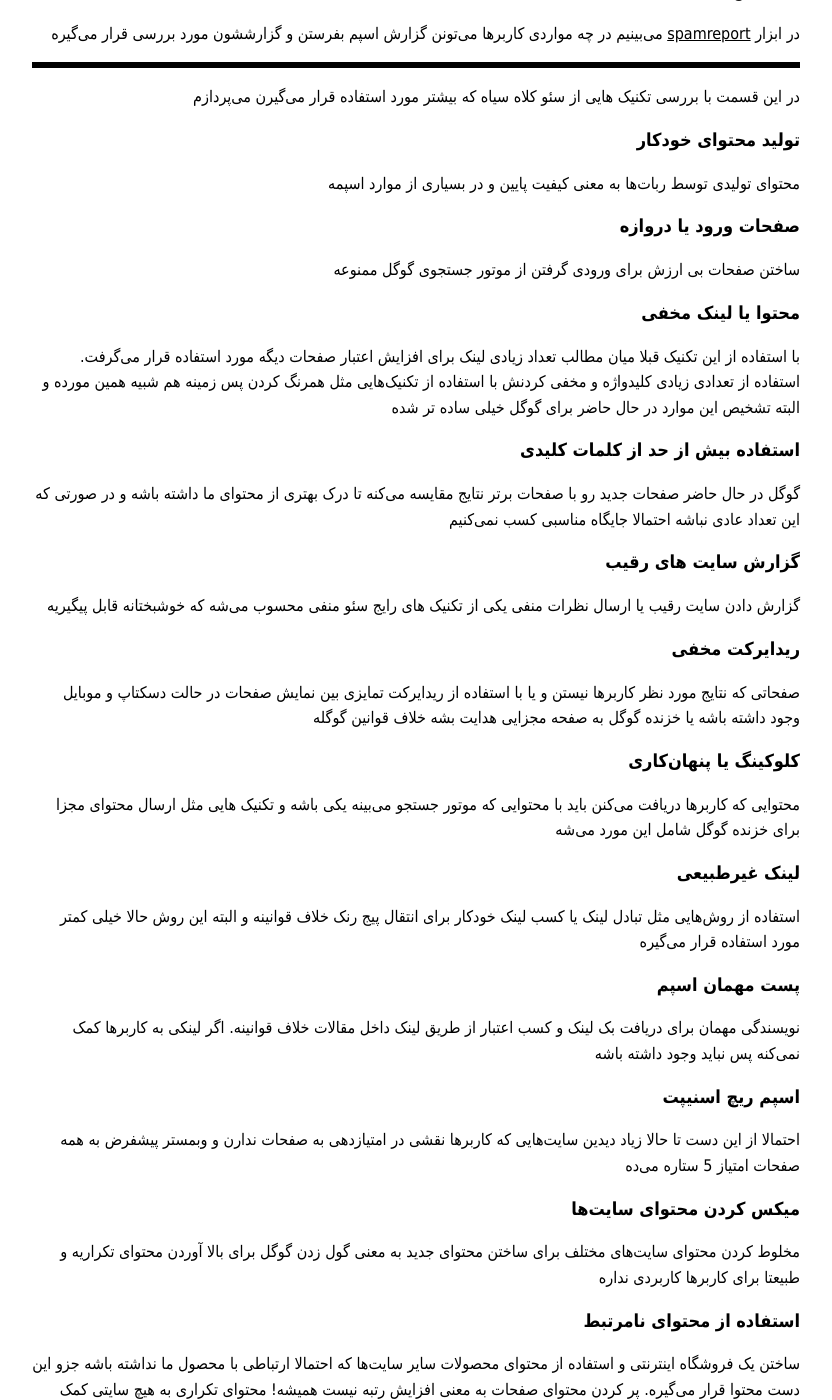
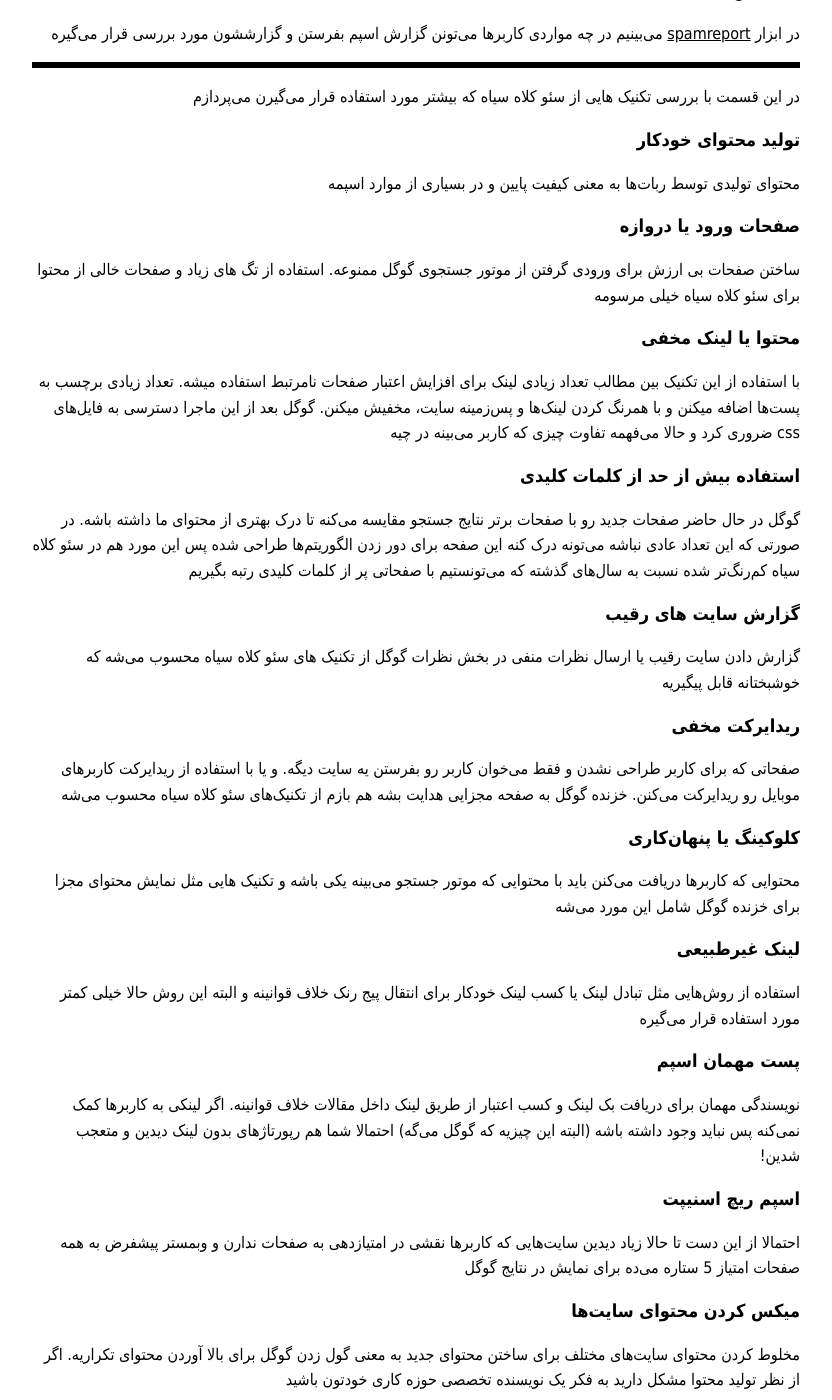
Before and after one commit to darkblog/darkblog.github.io, a Jekyll site: the page built from _posts/2021-5-2-black-hat-seo.md, in a window 1280 px wide and 1400 px high, scrolled down 491 px. Shown: the whole window, without its empty margins (224-1056 px from the left). Built offline with Jekyll 4.4.1, drawn with Linux system fonts in a browser that asks for light colours; some of the changed text lies outside the part shown.

Commit message:
Update 2021-5-2-black-hat-seo.md

```diff
--- a/_posts/2021-5-2-black-hat-seo.md
+++ b/_posts/2021-5-2-black-hat-seo.md
@@ -25,27 +25,27 @@ title: سئو کلاه سیاه چیست؟ آموزش black hat seo
 
 ## صفحات ورود یا دروازه
 
-ساختن صفحات بی ارزش برای ورودی گرفتن از موتور جستجوی گوگل ممنوعه
+ساختن صفحات بی ارزش برای ورودی گرفتن از موتور جستجوی گوگل ممنوعه. استفاده از تگ های زیاد و صفحات خالی از محتوا برای سئو کلاه سیاه خیلی مرسومه
 
 ## محتوا یا لینک مخفی
 
-با استفاده از این تکنیک قبلا میان مطالب تعداد زیادی لینک برای افزایش اعتبار صفحات دیگه مورد استفاده قرار می‌گرفت. استفاده از تعدادی زیادی کلیدواژه و مخفی کردنش با استفاده از تکنیک‌هایی مثل همرنگ کردن پس زمینه هم شبیه همین مورده و البته تشخیص این موارد در حال حاضر برای گوگل خیلی ساده تر شده
+با استفاده از این تکنیک بین مطالب تعداد زیادی لینک برای افزایش اعتبار صفحات نامرتبط استفاده میشه. تعداد زیادی برچسب به پست‌ها اضافه میکنن و با همرنگ کردن لینک‌ها و پس‌زمینه سایت، مخفیش میکنن. گوگل بعد از این ماجرا دسترسی به فایل‌های css ضروری کرد و حالا می‌فهمه تفاوت چیزی که کاربر می‌بینه در چیه
 
 ## استفاده بیش از حد از کلمات کلیدی
 
-گوگل در حال حاضر صفحات جدید رو با صفحات برتر نتایج مقایسه می‌کنه تا درک بهتری از محتوای ما داشته باشه و در صورتی که این تعداد عادی نباشه احتمالا جایگاه مناسبی کسب نمی‌کنیم
+گوگل در حال حاضر صفحات جدید رو با صفحات برتر نتایج جستجو مقایسه می‌کنه تا درک بهتری از محتوای ما داشته باشه. در صورتی که این تعداد عادی نباشه می‌تونه درک کنه این صفحه برای دور زدن الگوریتم‌ها طراحی شده پس این مورد هم در سئو کلاه سیاه کم‌رنگ‌تر شده نسبت به سال‌های گذشته که می‌تونستیم با صفحاتی پر از کلمات کلیدی رتبه بگیریم
 
 ## گزارش سایت های رقیب
 
-گزارش دادن سایت رقیب یا ارسال نظرات منفی یکی از تکنیک های رایج سئو منفی محسوب می‌شه که خوشبختانه قابل پیگیریه
+گزارش دادن سایت رقیب یا ارسال نظرات منفی در بخش نظرات گوگل از تکنیک های سئو کلاه سیاه محسوب می‌شه که خوشبختانه قابل پیگیریه
 
 ## ریدایرکت مخفی
 
-صفحاتی که نتایج مورد نظر کاربرها نیستن و یا با استفاده از ریدایرکت تمایزی بین نمایش صفحات در حالت دسکتاپ و موبایل وجود داشته باشه یا خزنده گوگل به صفحه مجزایی هدایت بشه خلاف قوانین گوگله
+صفحاتی که برای کاربر طراحی نشدن و فقط می‌خوان کاربر رو بفرستن یه سایت دیگه. و یا با استفاده از ریدایرکت کاربرهای موبایل رو ریدایرکت می‌کنن. خزنده گوگل به صفحه مجزایی هدایت بشه هم بازم از تکنیک‌های سئو کلاه سیاه محسوب می‌شه
 
 ## کلوکینگ یا پنهان‌کاری
 
-محتوایی که کاربرها دریافت می‌کنن باید با محتوایی که موتور جستجو می‌بینه یکی باشه و تکنیک هایی مثل ارسال محتوای مجزا برای خزنده گوگل شامل این مورد می‌شه
+محتوایی که کاربرها دریافت می‌کنن باید با محتوایی که موتور جستجو می‌بینه یکی باشه و تکنیک هایی مثل نمایش محتوای مجزا برای خزنده گوگل شامل این مورد می‌شه
 
 ## لینک غیرطبیعی
 
@@ -53,24 +53,24 @@ title: سئو کلاه سیاه چیست؟ آموزش black hat seo
 
 ## پست مهمان اسپم
 
-نویسندگی مهمان برای دریافت بک لینک و کسب اعتبار از طریق لینک داخل مقالات خلاف قوانینه. اگر لینکی به کاربرها کمک نمی‌کنه پس نباید وجود داشته باشه
+نویسندگی مهمان برای دریافت بک لینک و کسب اعتبار از طریق لینک داخل مقالات خلاف قوانینه. اگر لینکی به کاربرها کمک نمی‌کنه پس نباید وجود داشته باشه (البته این چیزیه که گوگل می‌گه) احتمالا شما هم رپورتاژهای بدون لینک دیدین و متعجب شدین!
 
 ## اسپم ریچ اسنیپت
 
-احتمالا از این دست تا حالا زیاد دیدین سایت‌هایی که کاربرها نقشی در امتیازدهی به صفحات ندارن و وبمستر پیشفرض به همه صفحات امتیاز 5 ستاره می‌ده
+احتمالا از این دست تا حالا زیاد دیدین سایت‌هایی که کاربرها نقشی در امتیازدهی به صفحات ندارن و وبمستر پیشفرض به همه صفحات امتیاز 5 ستاره می‌ده برای نمایش در نتایج گوگل
 
 ## میکس کردن محتوای سایت‌ها
 
-مخلوط کردن محتوای سایت‌های مختلف برای ساختن محتوای جدید به معنی گول زدن گوگل برای بالا آوردن محتوای تکراریه و طبیعتا برای کاربرها کاربردی نداره
+مخلوط کردن محتوای سایت‌های مختلف برای ساختن محتوای جدید به معنی گول زدن گوگل برای بالا آوردن محتوای تکراریه. اگر از نظر تولید محتوا مشکل دارید به فکر یک نویسنده تخصصی حوزه کاری خودتون باشید
 
 ## استفاده از محتوای نامرتبط
 
-ساختن یک فروشگاه اینترنتی و استفاده از محتوای محصولات سایر سایت‌ها که احتمالا ارتباطی با محصول ما نداشته باشه جزو این دست محتوا قرار می‌گیره. پر کردن محتوای صفحات به معنی افزایش رتبه نیست همیشه! محتوای تکراری به هیچ سایتی کمک نمی‌کنه
+ساختن یک فروشگاه اینترنتی و استفاده از محتوای محصولات سایر سایت‌ها که احتمالا ارتباطی با محصول ما ندارن جزو این دست محتوا قرار می‌گیره. پر کردن محتوای صفحات به معنی افزایش رتبه نیست! محتوای تکراری به هیچ سایتی کمک نمی‌کنه
 
 ## استفاده از تکنیک های مخرب
 
-گوگل کاملا مخالف سایت‌های ناامن و مخربه. رفتارهایی مثل دانلود برنامه مخرب، نمایش آگهی‌ها و پاپ آپ‌های مزاحم و روش‌های مثل گول زدن کاربر با لینک‌های دانلود تبلیغاتی
+گوگل کاملا مخالف سایت‌های ناامن و مخربه. رفتارهایی مثل دانلود برنامه مخرب، نمایش آگهی و پاپ آپ‌های مزاحم و روش‌هایی مثل گول زدن کاربر با لینک‌های دانلود تبلیغاتی
 
 ## ارسال محتوای اسپم توسط کاربرها
 
-گوگل اهمیتی نمی‌ده محتوای ارسالی در سایت شما توسط کاربرهاست یا شخص شما. اگر راهکارهای مقابله با اسپم اتخاذ نکنید به سایت شما ضربه می‌زنه. [google](https://support.google.com/webmasters/topic/6001971)
+گوگل با محتوای ارسالی از کاربرها مشکلی نداره. اگر راهکارهای مقابله با اسپم اتخاذ نکنید به سایت شما ضربه می‌زنه. [google](https://support.google.com/webmasters/topic/6001971)
```
